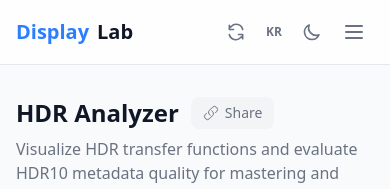
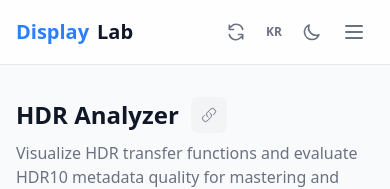
Before and after one commit to namseokyoo/displaylab, a React (Vite) app: page /hdr-analyzer in a window 390 px wide. Shown: the top 189 px of the page. Built offline with nearby package versions, Linux system fonts and the light colour scheme.

Commit message:
fix: keep share control legible on mobile

```diff
--- a/src/components/common/ShareButton.tsx
+++ b/src/components/common/ShareButton.tsx
@@ -33,13 +33,14 @@ export default function ShareButton({ getShareUrl, className = '' }: ShareButton
     <div className={`relative inline-flex items-center ${className}`}>
       <button
         onClick={handleShare}
-        className="inline-flex items-center gap-1.5 px-3 py-1.5 rounded-lg text-sm font-medium text-gray-500 hover:text-gray-900 bg-gray-100 hover:bg-gray-200 dark:text-gray-400 dark:hover:text-white dark:bg-gray-800 dark:hover:bg-gray-700 transition-colors"
+        aria-label={t('common.copyShareLink')}
+        className="inline-flex h-9 w-9 shrink-0 items-center justify-center rounded-lg text-sm font-medium text-gray-500 transition-colors hover:bg-gray-200 hover:text-gray-900 sm:w-auto sm:gap-1.5 sm:px-3 dark:bg-gray-800 dark:text-gray-400 dark:hover:bg-gray-700 dark:hover:text-white bg-gray-100"
         title={t('common.copyShareLink')}
       >
         <svg className="w-4 h-4" fill="none" viewBox="0 0 24 24" strokeWidth={1.5} stroke="currentColor">
           <path strokeLinecap="round" strokeLinejoin="round" d="M13.19 8.688a4.5 4.5 0 0 1 1.242 7.244l-4.5 4.5a4.5 4.5 0 0 1-6.364-6.364l1.757-1.757m13.35-.622 1.757-1.757a4.5 4.5 0 0 0-6.364-6.364l-4.5 4.5a4.5 4.5 0 0 0 1.242 7.244" />
         </svg>
-        {t('common.share')}
+        <span className="hidden whitespace-nowrap sm:inline">{t('common.share')}</span>
       </button>
       {showToast && (
         <div
```
